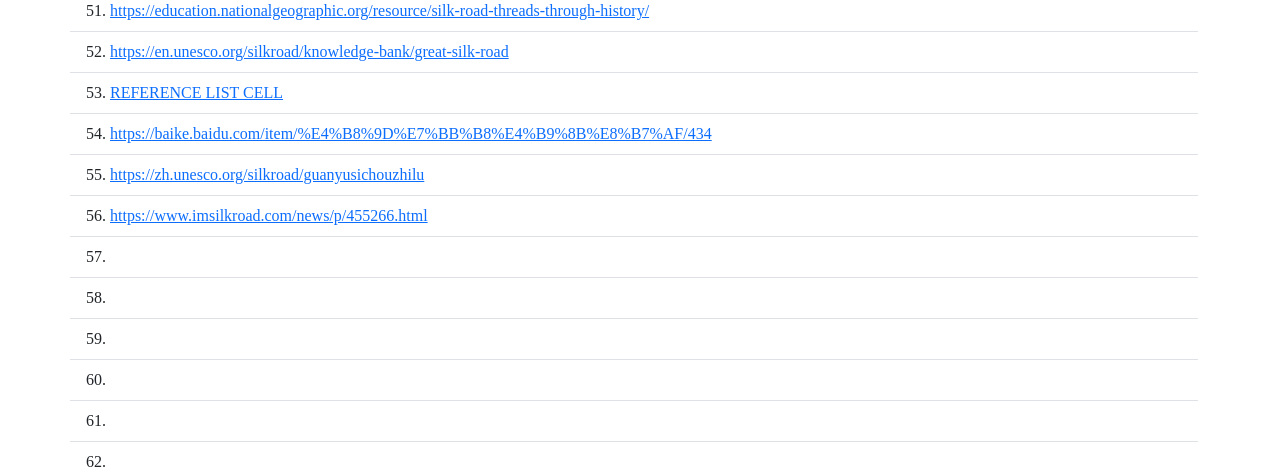
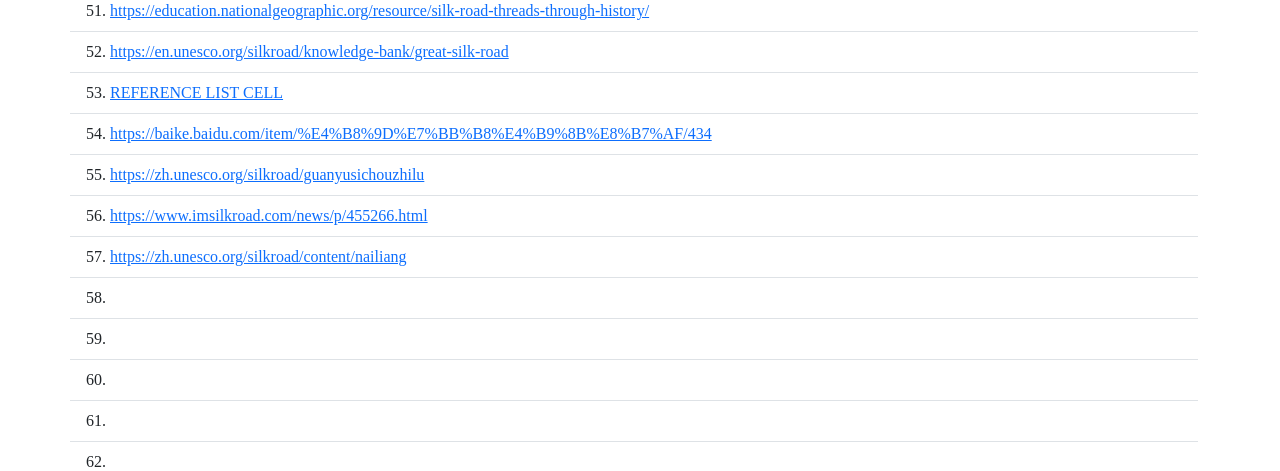
Before and after one commit to ttiramisu/website-2023, a Flask app: page /reference in a window 1280 px wide. Shown: the part 2290-2761 px from the top of the page. Run offline with Flask 2, Linux system fonts and the light colour scheme; some libraries are stand-ins or nearby versions; some web fonts are replaced.

Commit message:
upload ref link

```diff
--- a/api/templates/reference.html
+++ b/api/templates/reference.html
@@ -283,7 +283,7 @@
 				</a>
 			</li>
 			<li class="list-group-item">
-				<a href="http://" target="_blank" rel="noopener noreferrer"></a>
+				<a href="https://zh.unesco.org/silkroad/content/nailiang" target="_blank" rel="noopener noreferrer">https://zh.unesco.org/silkroad/content/nailiang</a>
 			</li>
 			<li class="list-group-item">
 				<a href="http://" target="_blank" rel="noopener noreferrer"></a>
```
